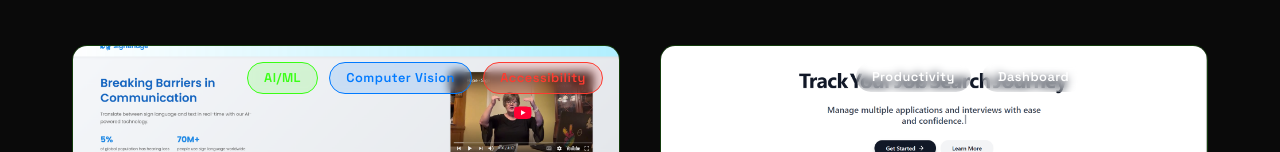
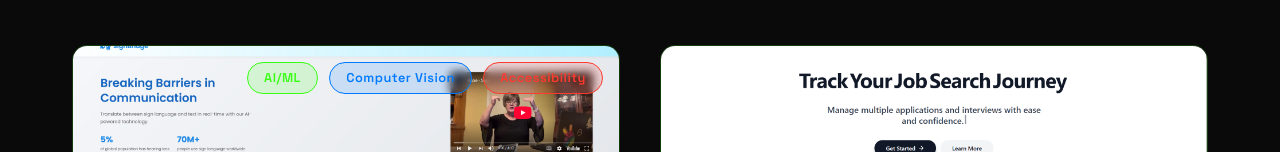
Before and after one commit to Ayushmanonlycode/Portfolio-2.0, a plain HTML site: page index.html in a window 1280 px wide. Shown: the part 3565-3717 px from the top of the page. Drawn offline with nearby package versions, Linux system fonts and the light colour scheme.

Commit message:
Update index.html jobtrackeredit

```diff
--- a/index.html
+++ b/index.html
@@ -368,11 +368,7 @@
 <div class="project-card">
   <div class="project-media">
     <img src="jobtrackr.png" alt="JobTrackr Demo" class="project-demo">
-    <div class="project-badges">
-      <span class="badge productivity">Productivity</span>
-      <span class="badge dashboard">Dashboard</span>
-      <span class="badge analytics">Analytics</span>
-    </div>
+
   </div>
   <div class="project-content">
     <h3 class="project-title">JobTrackr</h3>
```
